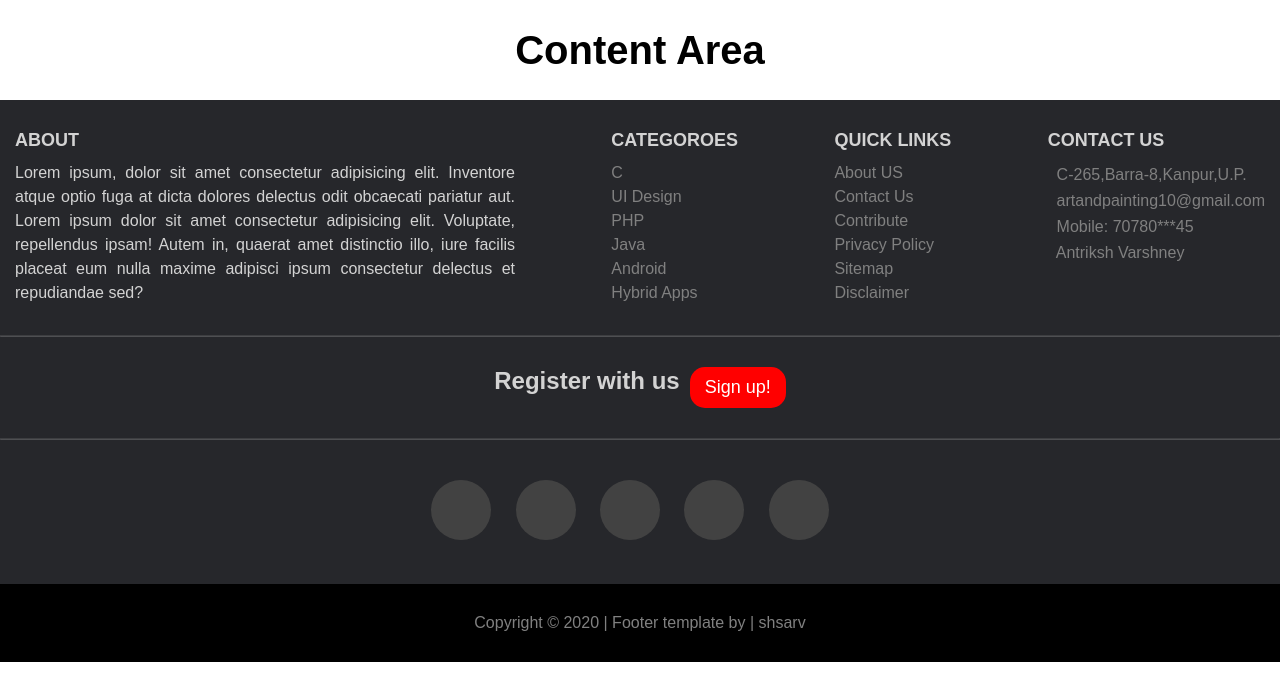
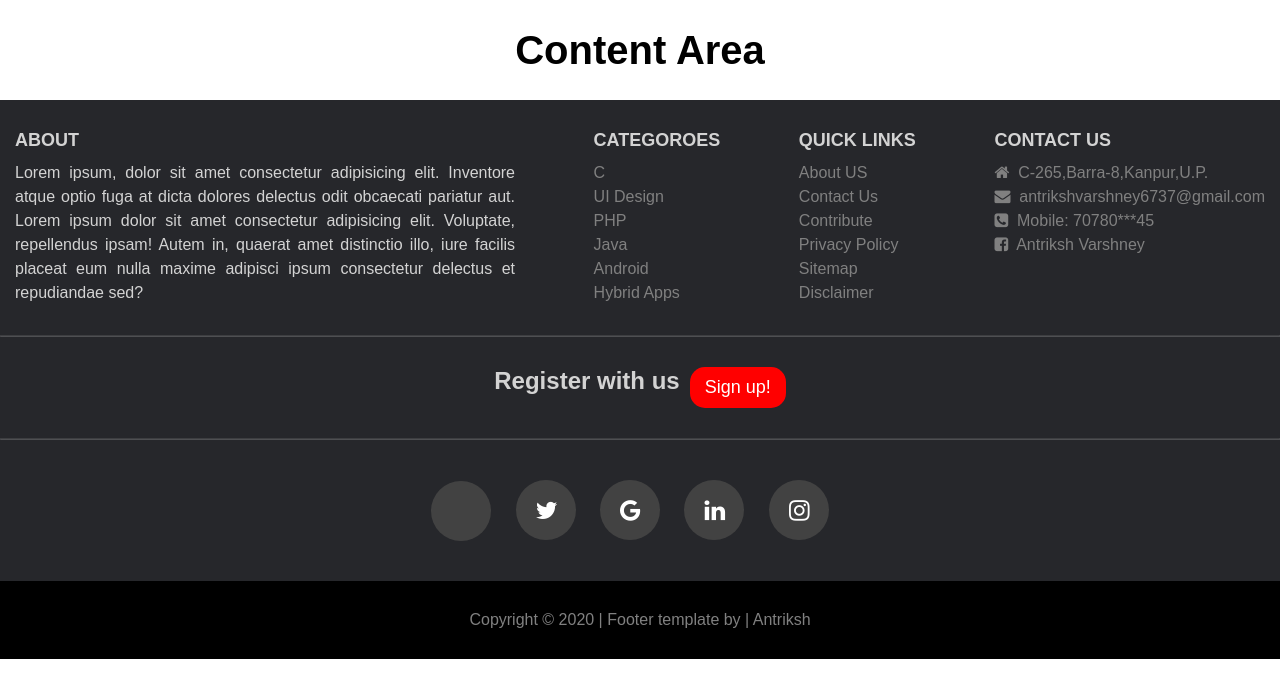
Before and after one commit to Antriksh-Varshney/FullStack-Live, a plain HTML site: page Practical-13.html in a window 1280 px wide. Drawn offline with Linux system fonts and the light colour scheme.

Commit message:
Add Changes

```diff
--- a/Practical-13.html
+++ b/Practical-13.html
@@ -6,6 +6,12 @@
     <meta name="viewport" content="width=device-width, initial-scale=1.0">
     <title>Practical-13</title>
     <link rel="stylesheet" href="./Practical-13.css">
+    <link
+      rel="stylesheet"
+      href="https://stackpath.bootstrapcdn.com/font-awesome/4.7.0/css/font-awesome.min.css"
+      integrity="sha384-wvfXpqpZZVQGK6TAh5PVlGOfQNHSoD2xbE+QkPxCAFlNEevoEH3Sl0sibVcOQVnN"
+      crossorigin="anonymous"
+    />
 </head>
 
 <body>
@@ -70,7 +76,7 @@
                     <li><i class="fa fa-home "></i><span>&nbsp; C-265,Barra-8,Kanpur,U.P.</span></li>
                 </ul>
                 <ul>
-                    <li><i class="fa fa-envelope "></i><span>&nbsp; artandpainting10@gmail.com</span></li>
+                    <li><i class="fa fa-envelope "></i><span>&nbsp; antrikshvarshney6737@gmail.com</span></li>
                 </ul>
                 <ul>
                     <li><i class="fa fa-phone-square "></i><span>&nbsp; Mobile: 70780***45</span></li>
@@ -89,7 +95,7 @@
         <hr width="100% ">
         <section class="sec-3 ">
             <ul>
-                <li><a href="# "><i class="fa fa-facebook-square "></i></a></li>
+                <li><a href="# "><i class="fa-facebook-square "></i></a></li>
                 <li><a href="# "><i class="fa fa-twitter "></i></a></li>
                 <li><a href="# "><i class="fa fa-google "></i></a></li>
                 <li><a href="# "><i class="fa fa-linkedin "></i></a></li>
@@ -97,7 +103,7 @@
             </ul>
         </section>
         <section class="sec-4 ">
-            <p>Copyright &copy; 2020 | Footer template by | <a href="https://www.beta-labs.in ">shsarv
+            <p>Copyright &copy; 2020 | Footer template by | <a href="https://www.beta-labs.in ">Antriksh
                 </a>
             </p>
         </section>
```
